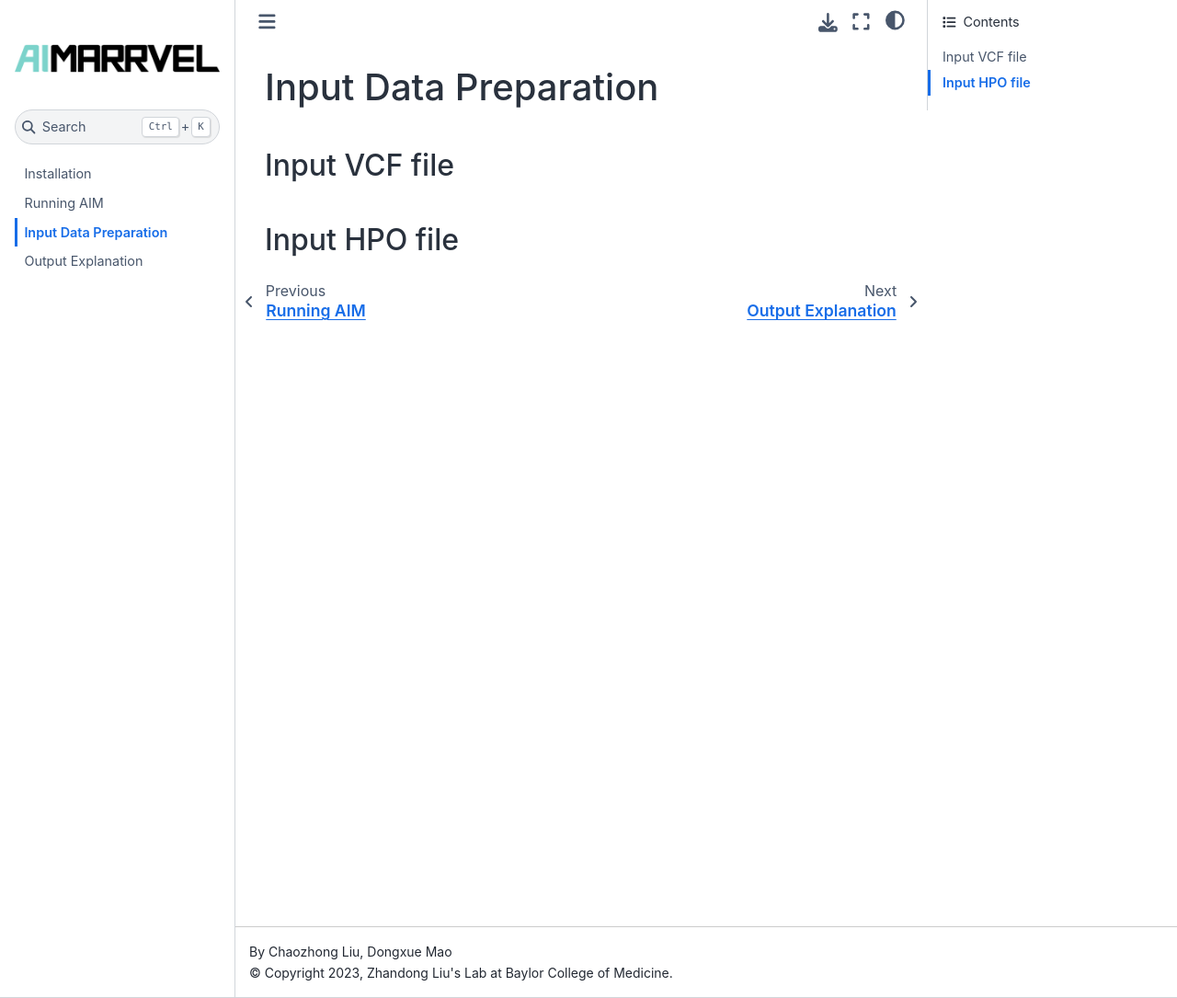
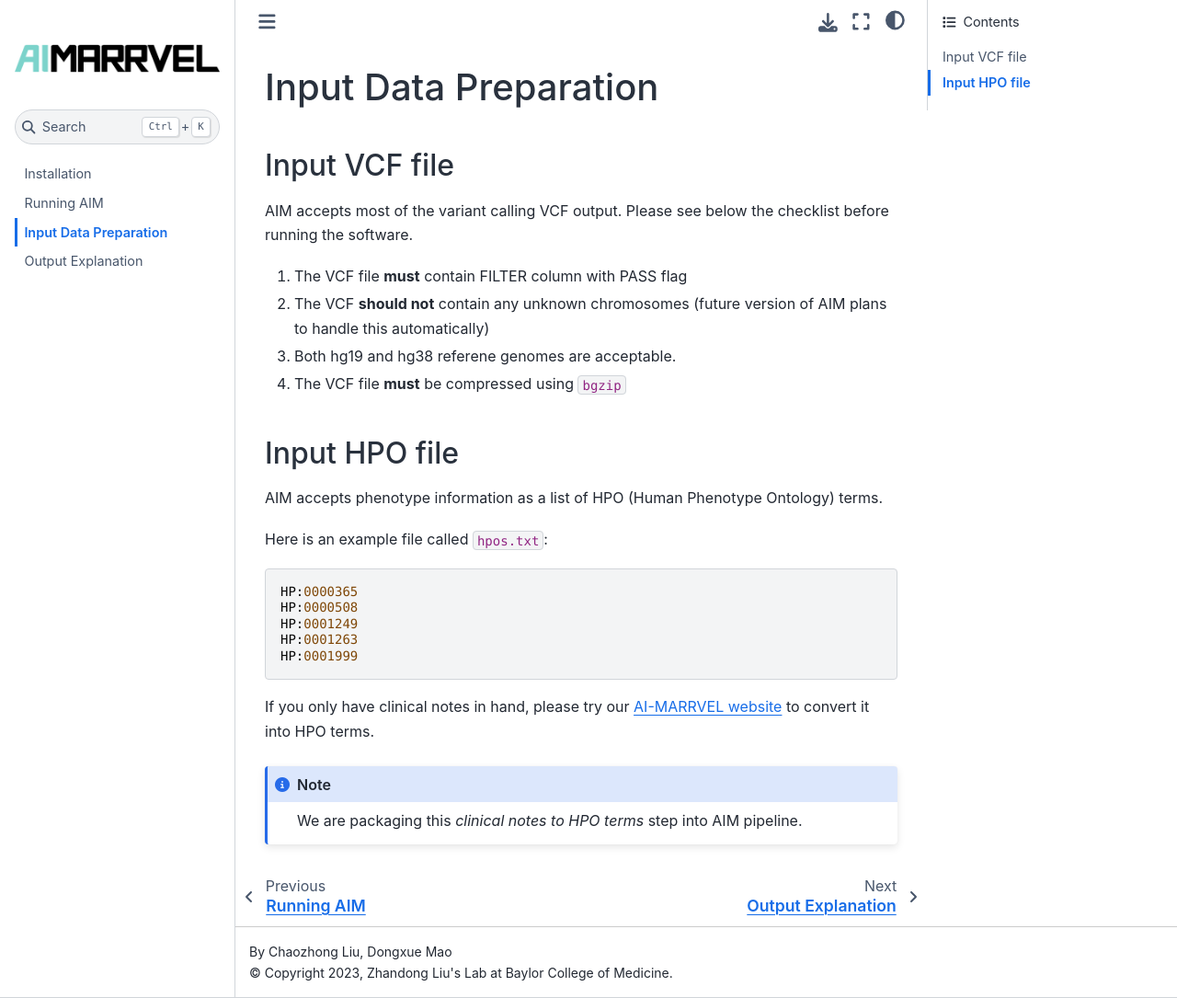
Before and after one commit to LiuzLab/AI_MARRVEL, a Sphinx documentation site: the page built from docs/source/input.rst, in a window 1280 px wide and 1085 px high. Shown: the whole window at 92% size. Built offline with Sphinx 7.4.7 and the Sphinx Book theme 1.1.4, drawn with Linux system fonts in a browser that asks for light colours.

Commit message:
Docs updated

```diff
--- a/docs/source/input.rst
+++ b/docs/source/input.rst
@@ -6,10 +6,29 @@ Input Data Preparation
 
 Input VCF file
 ===================
+AIM accepts most of the variant calling VCF output. Please see below the checklist before running the software.
 
-
-
+#. The VCF file **must** contain FILTER column with PASS flag
+#. The VCF **should not** contain any unknown chromosomes (future version of AIM plans to handle this automatically)
+#. Both hg19 and hg38 referene genomes are acceptable.
+#. The VCF file **must** be compressed using ``bgzip``
 
 
 Input HPO file
 ===================
+AIM accepts phenotype information as a list of HPO (Human Phenotype Ontology) terms.
+
+Here is an example file called ``hpos.txt``::
+
+    HP:0000365
+    HP:0000508
+    HP:0001249
+    HP:0001263
+    HP:0001999
+
+If you only have clinical notes in hand, please try our `AI-MARRVEL website <https://marrvel.org/>`_ to convert it into HPO terms.
+
+
+.. note::
+
+    We are packaging this `clinical notes to HPO terms` step into AIM pipeline.
--- a/docs/source/installation.rst
+++ b/docs/source/installation.rst
@@ -48,7 +48,7 @@ Install Required Data Dependencies
 ===================================
 AIM utilizes various databases for variant annotation, all of which have been compiled and made available for user download.
 
-We use Globus for data accessing `here <https://app.globus.org/file-manager?origin_id=e229eb48-2a35-4cff-a954-4d5c3ab77c02&origin_path=%2F>`_
+We use Globus for data accessing `here <https://app.globus.org/file-manager?origin_id=6810458e-b702-423f-9f0c-070c1691482d&origin_path=%2F>`_
 
 .. warning::
 
--- a/docs/source/runningaim.rst
+++ b/docs/source/runningaim.rst
@@ -9,7 +9,7 @@ Quick Start
 
 **AIM-Lite**
 
-Install the software and data dependencies. Download our example here.
+Install the software and data dependencies. Download our example `here <https://app.globus.org/file-manager?origin_id=bacf3c02-a7a5-4a4d-b706-43cf37f0445a&origin_path=%2F>`_.
 
 .. code-block:: bash
 
```
